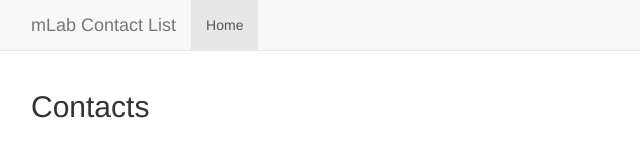
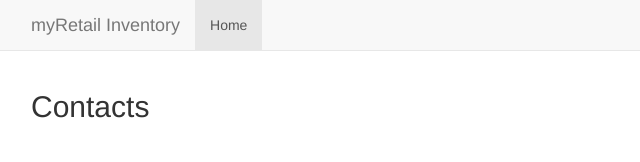
Before and after one commit to PianoHouseCreations/myRetail, a website: page public/index.html in a window 1280 px wide. Shown: the top 162 px of the page, 39-679 px from the left. Drawn offline with nearby package versions, Linux system fonts and the light colour scheme; some packages are replaced by stand-ins of ours; no server answers.

Commit message:
change banner msg

```diff
--- a/public/index.html
+++ b/public/index.html
@@ -29,7 +29,7 @@
     <nav class="navbar navbar-default navbar-fixed-top">
       <div class="container">
         <div class="navbar-header">
-          <div class="navbar-brand" href="#/">mLab Contact List</div>
+          <div class="navbar-brand" href="#/">myRetail Inventory</div>
         </div>
         <div id="navbar" class="navbar-collapse collapse">
           <ul class="nav navbar-nav">
```
